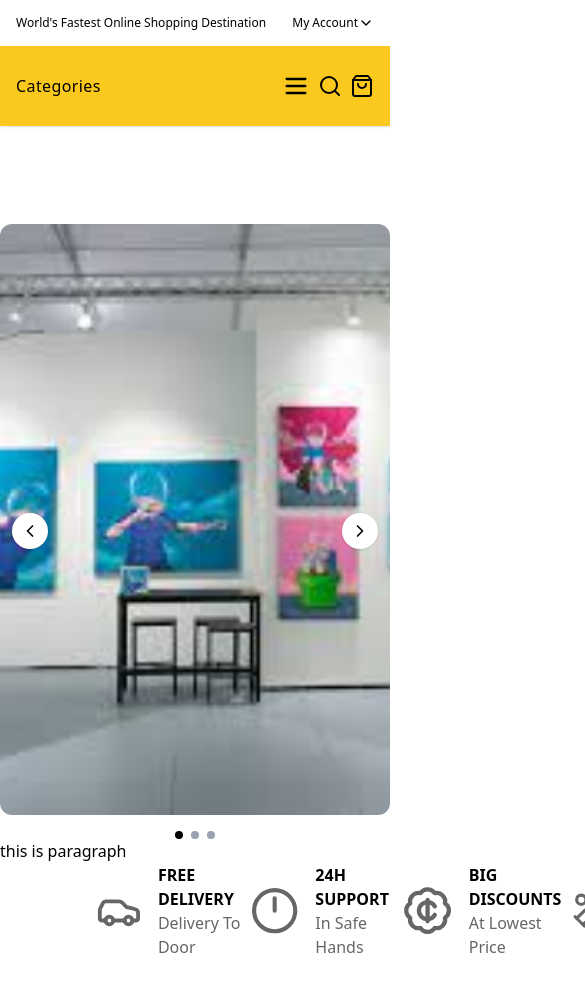
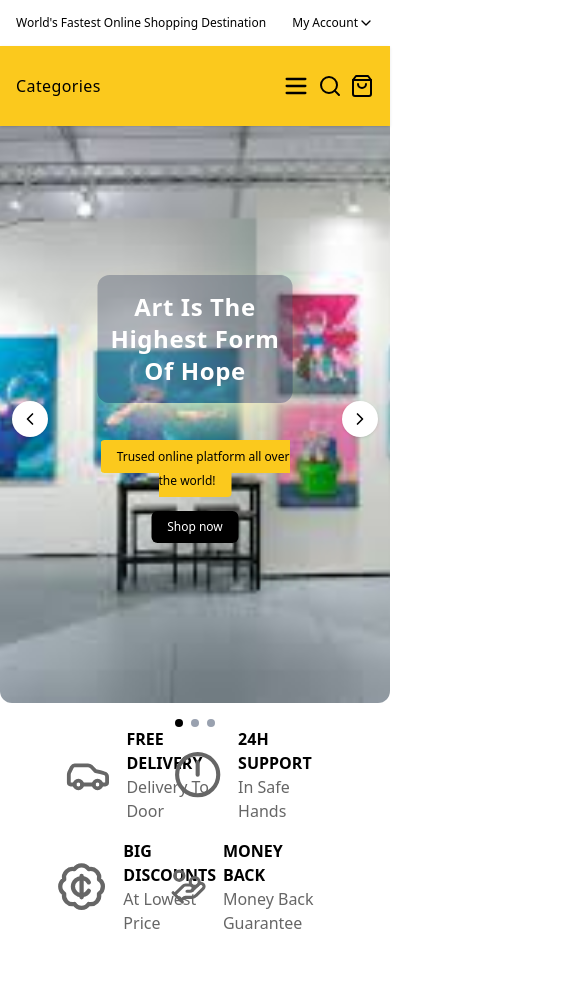
Before and after one commit to mizanurhasan0/turbo_boilerplate, a Next.js app in the folder apps/front/: page / in a window 390 px wide. Shown: the top 992 px of the page, 585 px wide, since content can reach past the window. Built offline with nearby package versions, Linux system fonts and the light colour scheme.

Commit message:
card design partial updated

```diff
--- a/apps/front/src/app/page.tsx
+++ b/apps/front/src/app/page.tsx
@@ -7,9 +7,8 @@ export default function Home() {
     <div>
       <Navbar />
       {/* <Navbar /> */}
-      <div className="pt-56 h-[2000px]">
+      <div className="pt-28 md:pt-56 h-[2000px]">
         <Keen_Slider />
-        <p>this is paragraph</p>
         <TTService />
       </div>
     </div>
--- /dev/null
+++ b/apps/front/src/components/keen-slider/actions.tsx
@@ -0,0 +1,41 @@
+import { ChevronLeft, ChevronRight } from 'lucide-react'
+import React from 'react'
+
+type actionsType = {
+    onPrev: () => void,
+    onNext: () => void,
+    onMoveIdx: (idx: number) => void,
+    currentSlide: number,
+    slides: { id: number, title: string, img: string }[]
+}
+
+export default function CarasolActions({ onPrev = () => { }, onNext = () => { }, onMoveIdx = () => { }, slides = [], currentSlide }: actionsType) {
+    return (
+        <>
+            {/* Arrows */}
+            <button
+                onClick={onPrev}
+                className="absolute left-3 top-1/2 -translate-y-1/2 z-10 bg-white text-black p-2 rounded-full shadow hover:scale-105 transition"
+            >
+                <ChevronLeft className="w-5 h-5" />
+            </button>
+            <button
+                onClick={onNext}
+                className="absolute right-3 top-1/2 -translate-y-1/2 z-10 bg-white text-black p-2 rounded-full shadow hover:scale-105 transition"
+            >
+                <ChevronRight className="w-5 h-5" />
+            </button>
+
+            {/* Pagination Dots */}
+            <div className="flex justify-center mt-4 space-x-2">
+                {slides.map((_, idx) => (
+                    <button
+                        key={idx}
+                        onClick={() => onMoveIdx(idx)}
+                        className={`h-2 w-2 rounded-full ${currentSlide === idx ? "bg-black" : "bg-gray-400"} transition-all duration-300`}
+                    />
+                ))}
+            </div>
+        </>
+    )
+}
--- a/apps/front/src/components/keen-slider/keenSlider.tsx
+++ b/apps/front/src/components/keen-slider/keenSlider.tsx
@@ -3,7 +3,7 @@ import React, { useEffect, useRef, useState } from 'react';
 
 import "keen-slider/keen-slider.min.css"
 import { useKeenSlider } from 'keen-slider/react'
-import { ChevronLeft, ChevronRight } from 'lucide-react';
+import CarasolActions from './actions';
 
 const slides = [
     { id: 1, title: "Slide One", img: "./products/1.jpg" },
@@ -37,7 +37,7 @@ export default function Keen_Slider() {
             if (mouseOver) return
             timeout = setTimeout(() => {
                 instanceRef.current?.next()
-            }, 3500)
+            }, 9500)
         }
 
         instanceRef.current.on("created", () => {
@@ -73,31 +73,12 @@ export default function Keen_Slider() {
                     </div>
                 ))}
             </div>
-
-            {/* Arrows */}
-            <button
-                onClick={() => instanceRef.current?.prev()}
-                className="absolute left-3 top-1/2 -translate-y-1/2 z-10 bg-white text-black p-2 rounded-full shadow hover:scale-105 transition"
-            >
-                <ChevronLeft className="w-5 h-5" />
-            </button>
-            <button
-                onClick={() => instanceRef.current?.next()}
-                className="absolute right-3 top-1/2 -translate-y-1/2 z-10 bg-white text-black p-2 rounded-full shadow hover:scale-105 transition"
-            >
-                <ChevronRight className="w-5 h-5" />
-            </button>
-
-            {/* Pagination Dots */}
-            <div className="flex justify-center mt-4 space-x-2">
-                {slides.map((_, idx) => (
-                    <button
-                        key={idx}
-                        onClick={() => instanceRef.current?.moveToIdx(idx)}
-                        className={`h-2 w-2 rounded-full ${currentSlide === idx ? "bg-black" : "bg-gray-400"} transition-all duration-300`}
-                    />
-                ))}
+            <div className="absolute top-1/2 left-1/2 -translate-x-1/2 -translate-y-1/2 space-y-10 text-center">
+                <h1 className="text-2xl md:text-7xl font-bold text-white text-center tracking-wide bg-gray-500/50 shadow-2xl shadow-yellow-100 max-w-2xl capitalize py-4 rounded-xl">Art is the highest form of hope </h1>
+                <p className="text-xs md:text-base bg-primary p-2 inline rounded-sm px-4">Trused online platform all over the world!</p>
+                <button type="button" className="block text-xs md:text-base bg-black text-white py-2 px-4 mx-auto my-5 rounded-md shadow-xl hover:shadow-yellow-200 transition-all duration-300 cursor-pointer">Shop now</button>
             </div>
+            <CarasolActions onNext={() => instanceRef.current?.next()} onPrev={() => instanceRef.current?.prev()} onMoveIdx={(idx: number) => instanceRef.current?.moveToIdx(idx)} slides={slides} currentSlide={currentSlide} />
         </div>
     )
 }
--- /dev/null
+++ b/apps/front/src/components/tranding_product/tranding.poduct.tsx
@@ -0,0 +1,21 @@
+import React from 'react'
+
+export default function TrandingPoduct() {
+    return (
+        <div>
+            <h1>Tranding Products</h1>
+
+            <div>
+                <p>Featured</p>
+            </div>
+
+            <div>
+                {Array.from({ length: 10 }).map((d, i) => (
+                    <div>
+
+                    </div>
+                ))}
+            </div>
+        </div>
+    )
+}
--- a/apps/front/src/components/ttService/TTService.tsx
+++ b/apps/front/src/components/ttService/TTService.tsx
@@ -9,7 +9,7 @@ const options = [
 ]
 export default function TTService() {
     return (
-        <div className="flex w-full justify-between px-24">
+        <div className="grid grid-cols-2 md:grid-cols-4 gap-4 justify-items-center w-full px-24">
             {options.map((d, i) => (
                 <div key={i} className="flex space-x-4 items-center">
                     <div className="w-[3.875rem] text-[#666666] overflow-hidden">
```
